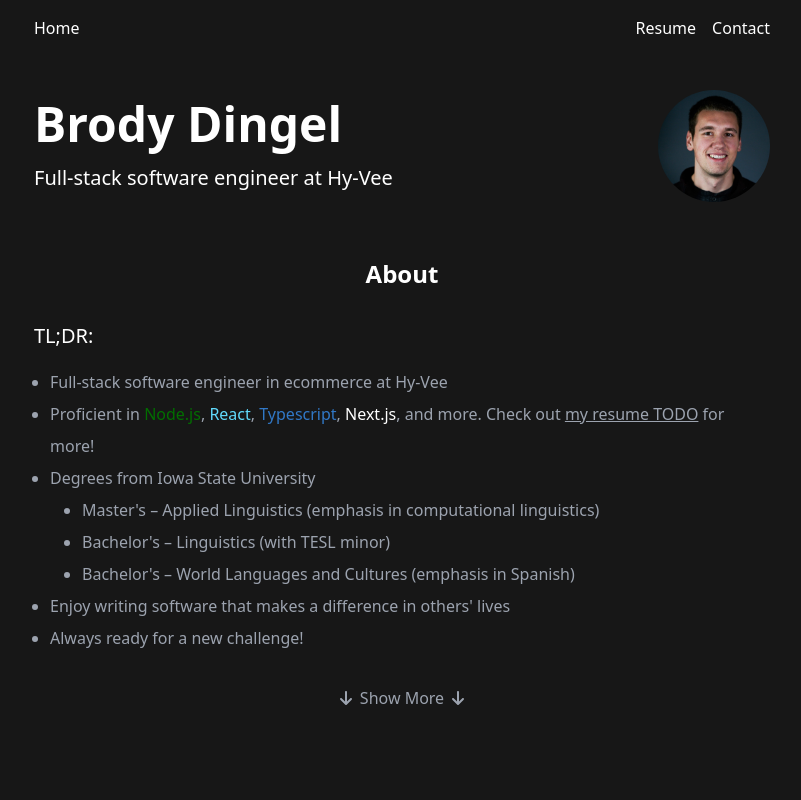
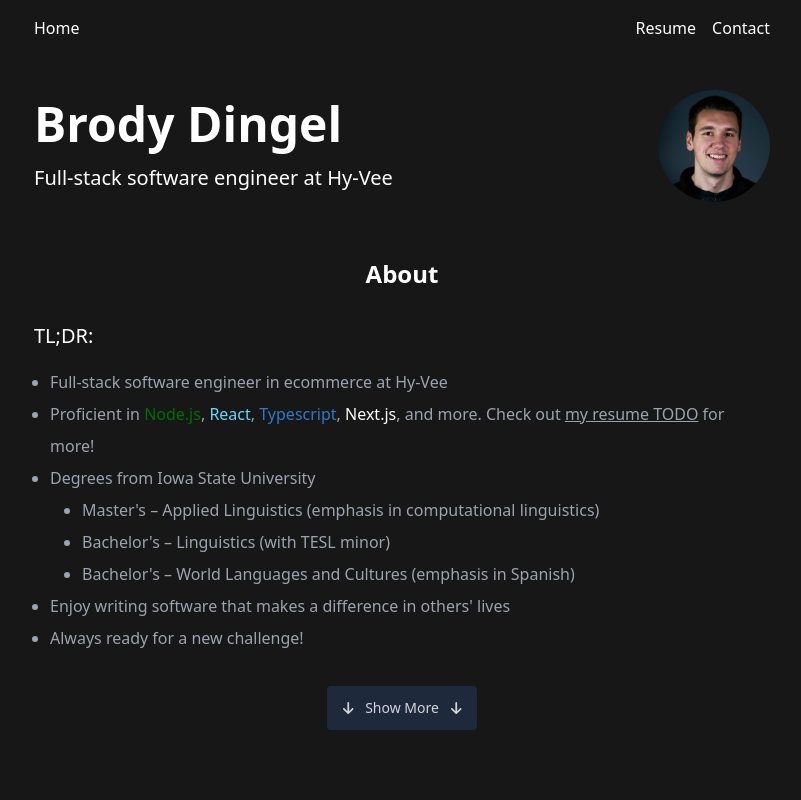
Before and after one commit to brodyd795/personal-site, a Next.js app: page / in a window 1280 px wide. Shown: the top 800 px of the page, without its empty margins (238-1039 px from the left). Built offline with nearby package versions, Linux system fonts and the light colour scheme; no server answers; the database is empty.

Commit message:
color show more buttons better

```diff
--- a/components/buttons.tsx
+++ b/components/buttons.tsx
@@ -13,21 +13,21 @@ export const ShowMoreLessButton = ({
 }): JSX.Element => (
 	<div className='flex justify-center'>
 		<button
-			className='text-gray-400 mt-8 transition ease-in-out delay-50 hover:text-gray-200 duration-300 flex items-center'
+			className='text-sm text-gray-300 mt-8 transition ease-in-out delay-50 hover:text-gray-200 duration-300 flex items-center py-3 px-4 rounded bg-slate-800 hover:scale-[1.03]'
 			type='button'
 			aria-label={`Show ${showMore ? 'Less' : 'More'} ${type}`}
 			onClick={() => setShowMore(!showMore)}
 		>
 			{showMore ? (
-				<FontAwesomeIcon icon={faArrowUp} className='mr-2' />
+				<FontAwesomeIcon icon={faArrowUp} className='mr-3' />
 			) : (
-				<FontAwesomeIcon icon={faArrowDown} className='mr-2' />
+				<FontAwesomeIcon icon={faArrowDown} className='mr-3' />
 			)}
 			{showMore ? 'Show Less' : 'Show More'}
 			{showMore ? (
-				<FontAwesomeIcon icon={faArrowUp} className='ml-2' />
+				<FontAwesomeIcon icon={faArrowUp} className='ml-3' />
 			) : (
-				<FontAwesomeIcon icon={faArrowDown} className='ml-2' />
+				<FontAwesomeIcon icon={faArrowDown} className='ml-3' />
 			)}
 		</button>
 	</div>
```
